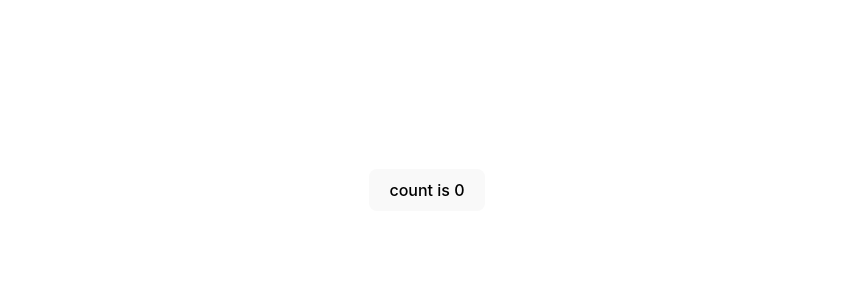
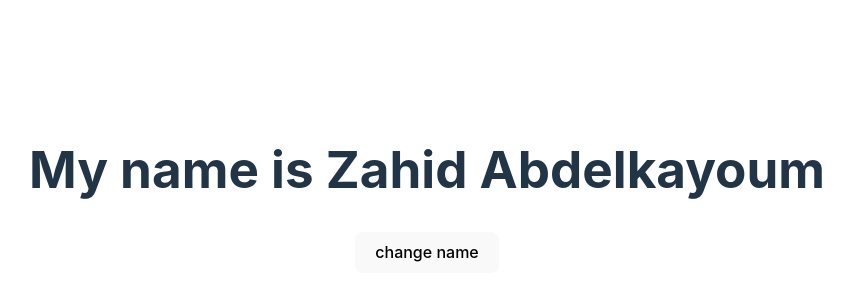
Before and after one commit to abdelkayoum-zahid/react-level-2, a React (Vite) app in the folder react-level-2-lesson-2/: page / in a window 1280 px wide. Shown: the part 210-510 px from the top of the page, without its empty margins (213-1066 px from the left). Built offline with nearby package versions, Linux system fonts and the light colour scheme.

Commit message:
lesson 2.1

```diff
--- a/react-level-2-lesson-2/src/App.jsx
+++ b/react-level-2-lesson-2/src/App.jsx
@@ -1,13 +1,14 @@
 import "./App.css";
 
 function App() {
+  let person = "Zahid Abdelkayoum";
+  const changeName=()=>{
+    person = "The Best ";
+  }
   return (
     <>
-      <div className="card">
-        <button>
-          count is 0
-        </button>
-      </div>
+      <h1>My name is {person}</h1>
+      <button onClick={changeName}>change name</button>
     </>
   );
 }
```
